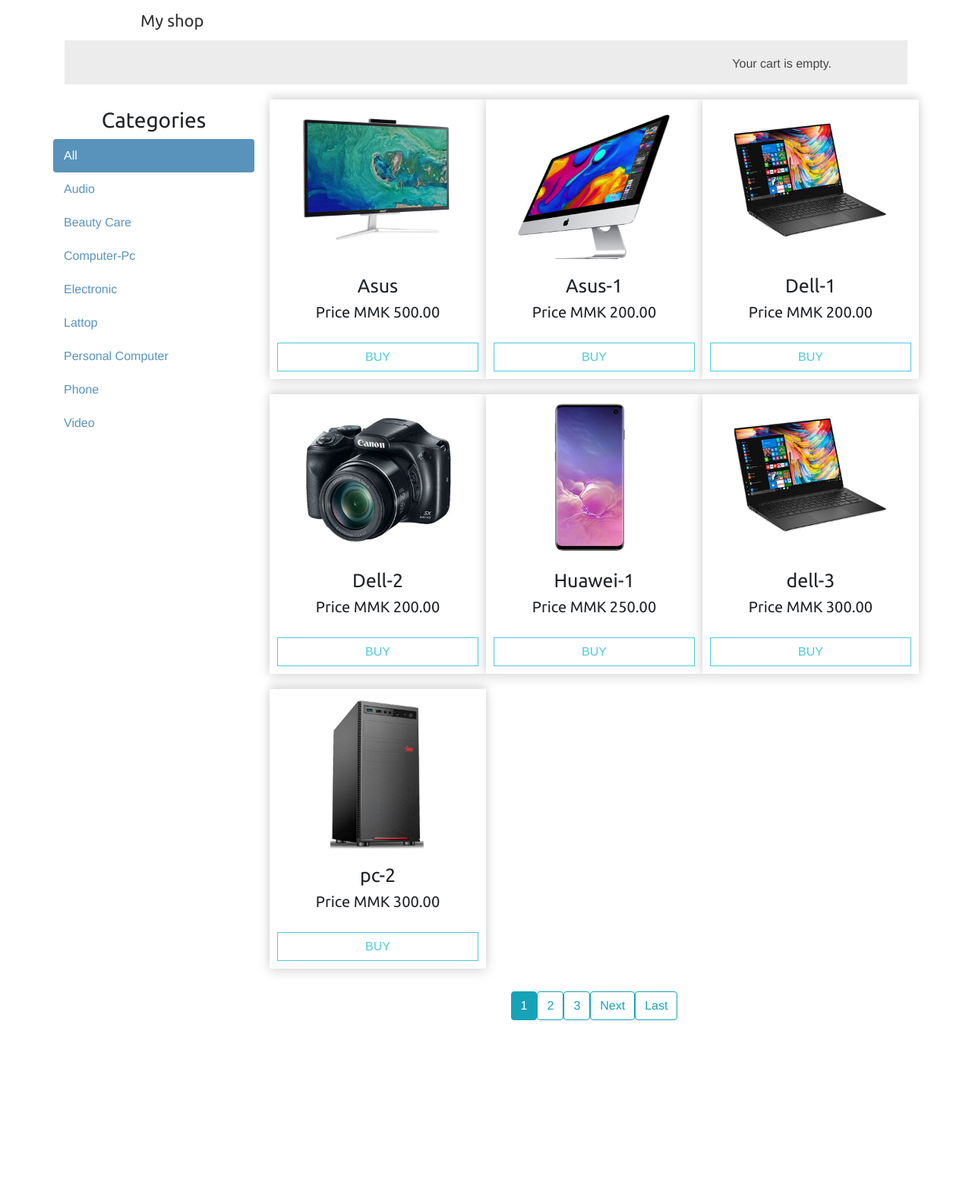
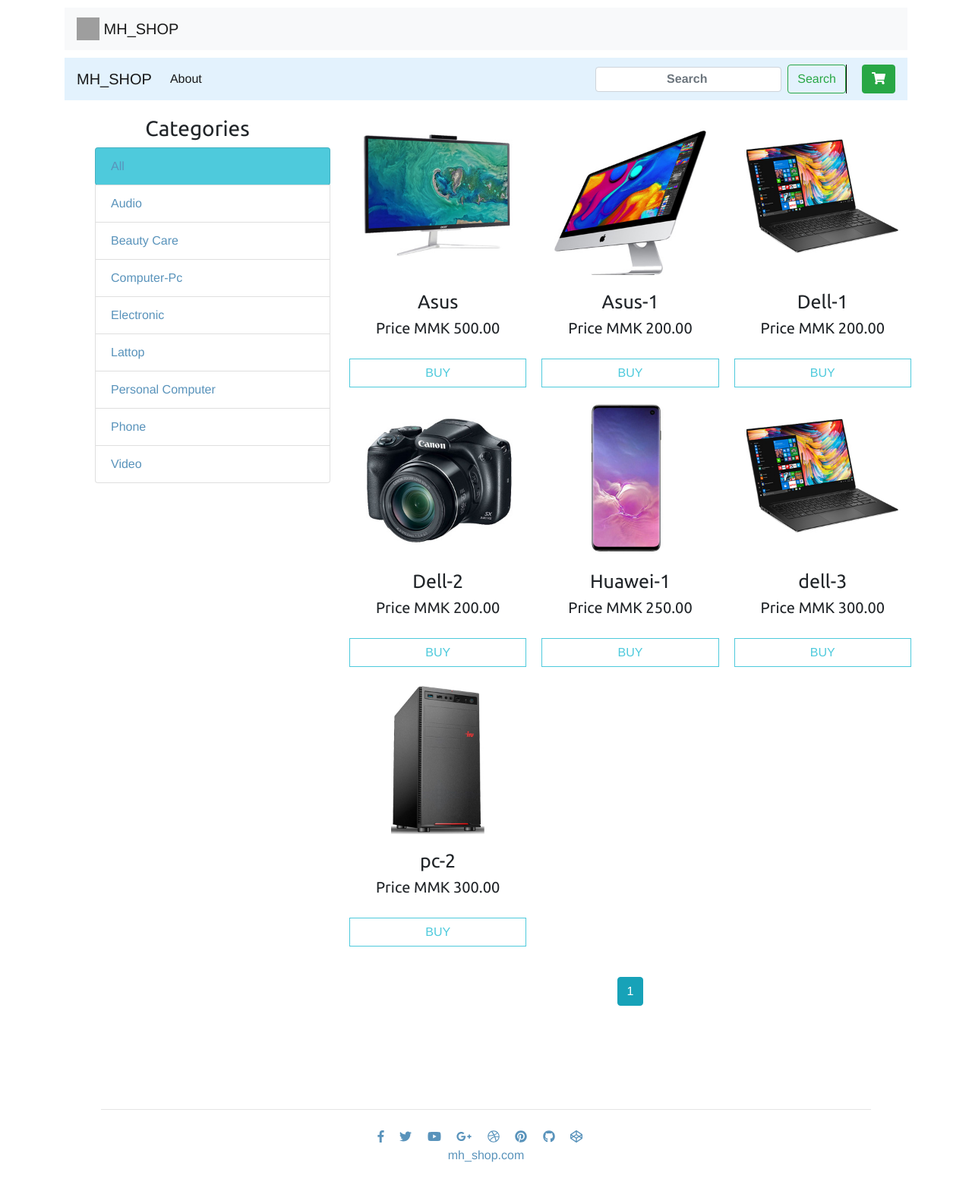
Before and after one commit to mgbo/mh_shop, a Django app: page / in a window 1280 px wide. Shown: the whole page at 76% size. Before the commit the page ends 1343 px from the top, so only its background shows below. Run offline with Django 3.2, Linux system fonts and the light colour scheme; data comes from the database, SQL or seed files in the repository; both versions use the stored data as it was after the commit; some libraries are stand-ins or nearby versions; grey boxes are pictures that could not be loaded.

Commit message:
add navbar and footer

```diff
--- a/mh_shop/shop/static/css/base.css
+++ b/mh_shop/shop/static/css/base.css
@@ -1,10 +1,18 @@
 
 @import url(http://fonts.googleapis.com/css?family=Ubuntu);
 
+html{
+    height: 100%;
+
+}
 body {
     margin:0;
     padding:0;
     font-family:helvetica, sans-serif;
+
+    min-height: 100vh;
+    display: flex;
+    flex-direction: column;
 }
 
 h1, h2, h3, h4, h5 , h6 {
@@ -169,9 +177,13 @@
     display:block;
 }
 
-#sidebar ul li.selected {
-    background:#5993bb;
-    border-radius:4px;
+#selected{
+    background: #4ecadc;
+    border-radius: 4px;
+    color: #ffff;
+
+/*    background:#5993bb; #4ecadc
+    border-radius:4px;*/
 }
 
 #sidebar ul li.selected a {
@@ -351,8 +363,8 @@
 .product-grid{
     background: #fff;
     padding: 10px;
-    perspective: 1000px;
-    box-shadow: 0px -6px 10px rgba(0, 0, 0, 0.09), 0px 4px 15px rgba(0, 0, 0, 0.15);
+    /*perspective: 1000px;*/
+    /*box-shadow: 0px -6px 10px rgba(0, 0, 0, 0.09), 0px 4px 15px rgba(0, 0, 0, 0.15);*/
 }
 
 .image{
@@ -454,3 +466,17 @@
     text-align: center;
     margin: 0 auto;
 }
+
+/*Navbar cart*/
+.sally-cart{
+    padding-left: 20px;
+    border-left: 1px solid black;
+}
+
+footer {
+    background: white;
+    color: white;
+    padding: 3em;
+
+    margin-top: auto;
+}
--- a/mh_shop/shop/templates/shop/base.html
+++ b/mh_shop/shop/templates/shop/base.html
@@ -19,29 +19,113 @@
 
   <!-- MY CSS and Title -->
   <link href="{% static 'css/base.css' %}" rel="stylesheet">
-
   <title>{% block title %}My shop{% endblock %}</title>
 </head>
 
+
 <body>
   <!-- Post body and Our side bar -->
-  <main role="main" class="container" style="min-height: 100%;">
+  <main role="main" class="container">
 
-    <div id="header">
+    <!-- <div id="header">
       <a href="/" class="logo">My shop</a>
-    </div>
+    </div> -->
 
-    <div id="subheader">
+<!--     <div id="subheader">
       <div class="cart">
         Your cart is empty.
       </div>
-    </div>
+    </div> -->
 
+    <!-- Image and text -->
+    <nav class="navbar navbar-light bg-light" style="margin-top: 10px">
+      <a class="navbar-brand" href="/">
+        <img src="/docs/4.5/assets/brand/bootstrap-solid.svg" width="30" height="30" class="d-inline-block align-top" alt="" loading="lazy">
+        MH_SHOP
+      </a>
+    </nav>
+    <!-- END Image and Text -->
+
+    <!-- NAVBAR and Search box -->
+    <nav class="navbar navbar-expand-lg navbar-light" style="background-color: #e3f2fd; margin-top: 10px">
+      <a class="navbar-brand" href="/">MH_SHOP</a>
+      <button class="navbar-toggler" type="button" data-toggle="collapse" data-target="#navbarSupportedContent" aria-controls="navbarSupportedContent" aria-expanded="false" aria-label="Toggle navigation">
+      <span class="navbar-toggler-icon"></span>
+      </button>
+
+      <div class="collapse navbar-collapse" id="navbarSupportedContent">
+        <ul class="navbar-nav mr-auto">
+          <li class="nav-item active">
+            <a class="nav-link" href="#">About</a>
+          </li>
+        </ul>
+
+        <form class="form-inline my-2 my-lg-0 ">
+          <input class="form-control mr-sm-2" type="search" placeholder="Search" aria-label="Search">
+          <button class="btn btn-outline-success my-2 my-sm-0" type="submit">Search</button>
+
+          <div class="sally-cart">
+            <a href="#" class="btn btn-success"><span class="fa fa-shopping-cart"></span></a>
+          </div>
+        </form>
+
+      </div>
+    </nav>
 
     {% block content %} {% endblock %}
 
   </main>
 
+  <!--Footer-->
+  <div class="container">
+
+    <footer class="page-footer text-center font-small mt-4 wow fadeIn">
+    <hr class="my-4">
+
+    <!-- Social icons -->
+    <div>
+        <a href="#" target="_blank">
+          <i class="fab fa-facebook-f mr-3"></i>
+        </a>
+
+        <a href="#" target="_blank">
+          <i class="fab fa-twitter mr-3"></i>
+        </a>
+
+        <a href="#" target="_blank">
+          <i class="fab fa-youtube mr-3"></i>
+        </a>
+
+        <a href="#" target="_blank">
+          <i class="fab fa-google-plus-g mr-3"></i>
+        </a>
+
+        <a href="#" target="_blank">
+          <i class="fab fa-dribbble mr-3"></i>
+        </a>
+
+        <a href="#" target="_blank">
+          <i class="fab fa-pinterest mr-3"></i>
+        </a>
+
+        <a href="#" target="_blank">
+          <i class="fab fa-github mr-3"></i>
+        </a>
+
+        <a href="#" target="_blank">
+          <i class="fab fa-codepen mr-3"></i>
+        </a>
+      </div>
+      <!-- Social icons -->
+
+      <!--Copyright-->
+      <div class="footer-copyright">
+        <a href="#" target="_blank"> mh_shop.com </a>
+      </div>
+      <!--/.Copyright-->
+    </footer>
+    <!--/.Footer-->
+  </div>
 
 
 
--- a/mh_shop/shop/templates/shop/product/list.html
+++ b/mh_shop/shop/templates/shop/product/list.html
@@ -9,31 +9,34 @@
 
 {% block content %}
 
-  <div class="row">
-      <!-- Our Sidebar -->
-      <div class="col-md-3", id='sidebar'>
-        <h3 style="text-align: center">Categories</h3>
+  <div class="row" style="margin-top: 20px">
+
+      <!-- Our Left product list -->
+      <div class="col-md-4">
+        <div class="list-group">
+          <h3 style="text-align: center">Categories</h3>
 
           <ul>
-            <li {% if not category %}class="selected"{% endif %}>
+            <li class="list-group-item disabled" {% if not category %}id="selected"{% endif %}>
               <a href="{% url "shop:product_list" %}">All</a>
             </li>
 
             {% for c in categories %}
-              <li {% if category.slug == c.slug %}class="selected"{% endif %}>
+              <li class="list-group-item" {% if category.slug == c.slug %}id="selected"{% endif %}>
                 <a href="{{ c.get_absolute_url }}">{{ c.name }}</a>
               </li>
             {% endfor %}
           </ul>
+        </div>
       </div>
 
-
-    <div class="col-md-9">
+    <!-- Right Product List -->
+    <div class="col-md-8">
       <div class="row">
 
         <!-- Product list -->
         {% for product in products %}
-        <div class="col-md-4 product-grid" style="margin-top: 20px">
+        <div class="col-md-4 product-grid">
           <div class="image-container">
             <a href="{{ product.get_absolute_url }}">
               <img src="{% if product.image %}{{product.image.url}} {% else %} {% static "img/no_image.png" %} {% endif%}" class="image d-block mx-auto">
@@ -49,7 +52,7 @@
       </div>
 
       <div style="margin-top: 30px">
-        {% include "shop/pagination.html" with page=p_l %}
+        {% include "shop/pagination.html" with page=products %}
       </div>
     </div>
 
--- a/mh_shop/shop/views.py
+++ b/mh_shop/shop/views.py
@@ -8,32 +8,31 @@
 def product_list(request, category_slug=None):
 	category = None
 	categories = Category.objects.all()
-	products = Product.objects.filter(available=True)
+	all_products = Product.objects.filter(available=True)
 
 
 	if category_slug:
 		category = get_object_or_404(Category, slug=category_slug)
-		products = products.filter(category=category)
+		all_products = all_products.filter(category=category)
 
-	paginator = Paginator(products, 3)
+	paginator = Paginator(all_products, 9)
 	page = request.GET.get('page')
 
 	try:
-		p_l = paginator.page(page)
+		products = paginator.page(page)
 
 	except PageNotAnInteger:
-		p_l = paginator.page(1)
+		products = paginator.page(1)
 
 	except EmptyPage:
-		p_l = paginator.page(paginator.num_pages)
+		products = paginator.page(paginator.num_pages)
 
 
 	return render(request,'shop/product/list.html',
 													{'category': category,
 													'categories': categories,
 													'products':products,
-													'page':page,
-													 'p_l': p_l})
+													'page':page})
 
 def product_detail(request, id, slug):
 	product = get_object_or_404(Product, id=id, slug=slug, available=True)
```
Also changed, not shown: mh_shop/db.sqlite3, mh_shop/media/products/2020/08/20/pc-intel-core-i5.jpg (added), mh_shop/media/products/2020/08/20/phone.jpg (added), mh_shop/mh_shop/settings.py (line endings or trailing spaces), mh_shop/shop/templates/shop/product/detail.html (line endings or trailing spaces).
